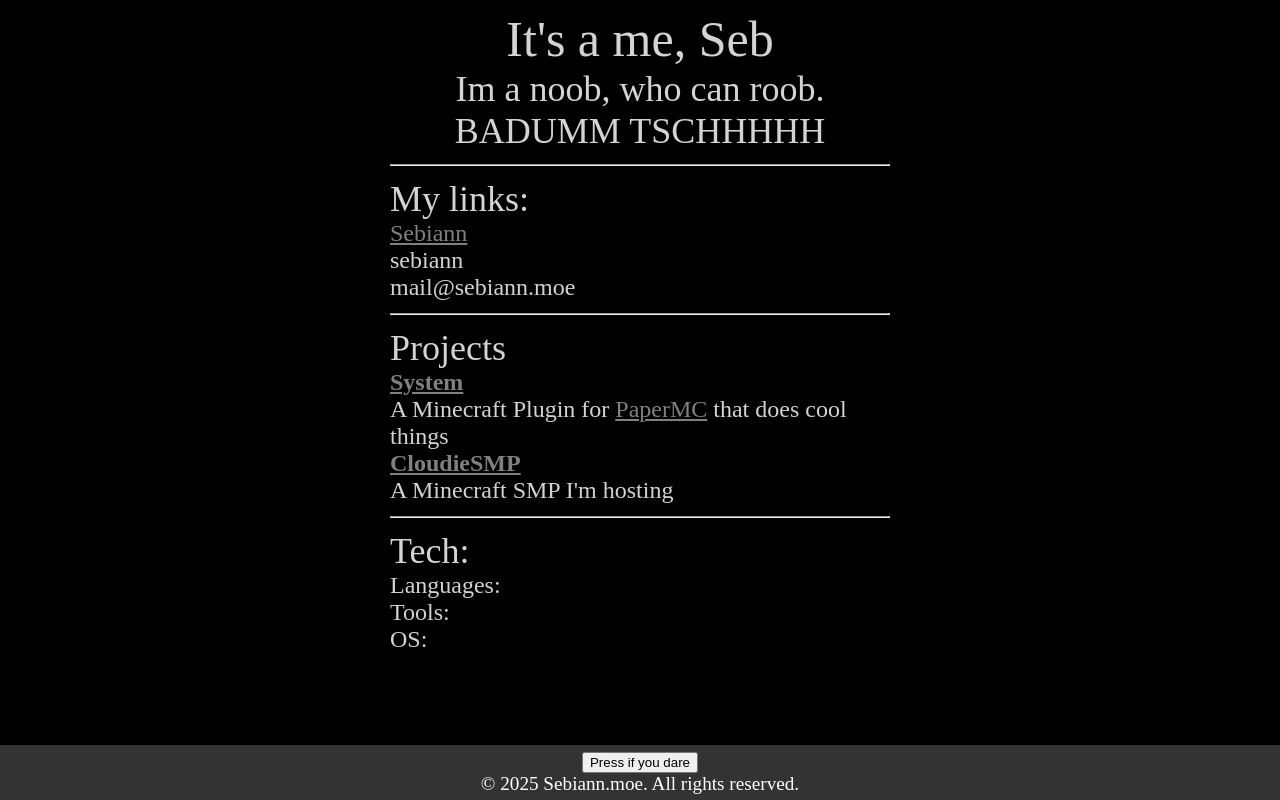
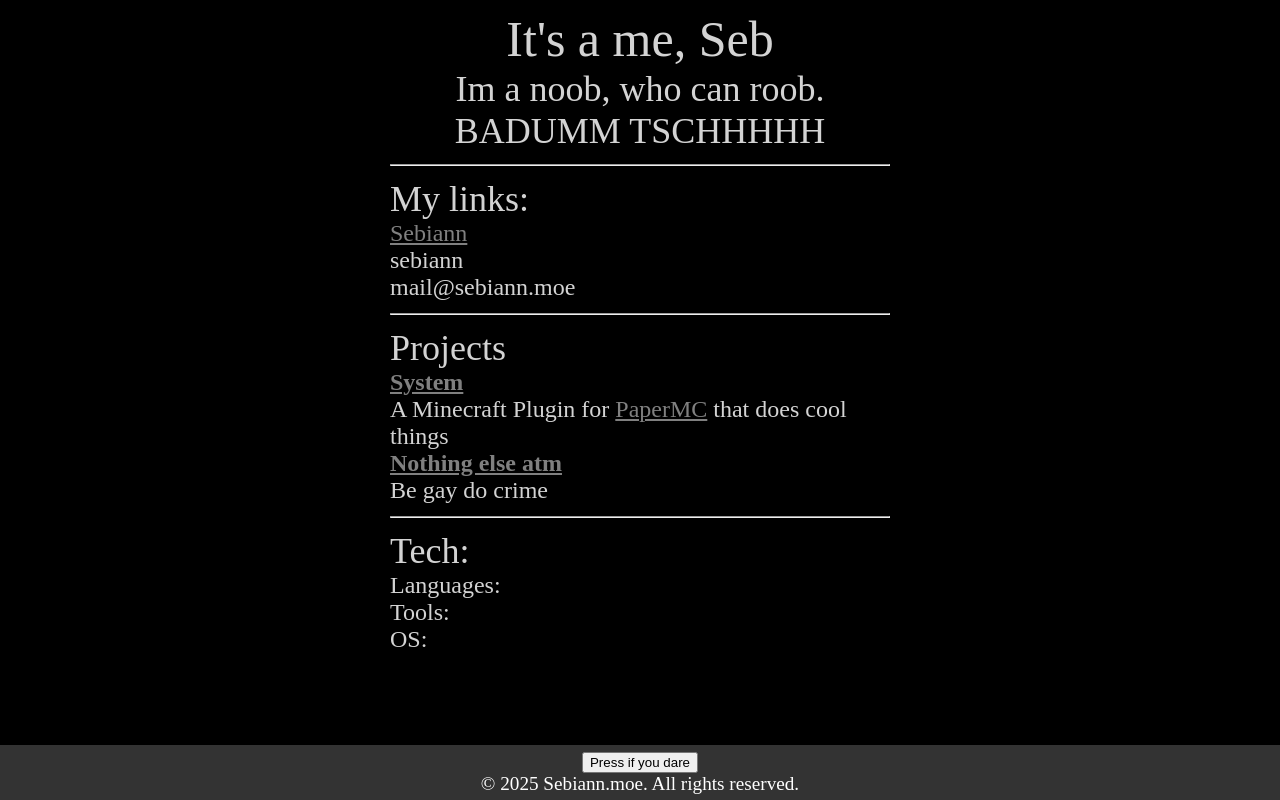
Before and after one commit to Sebiann/Sebiann, a plain HTML site: page index.html in a window 1280 px wide. Drawn offline with Linux system fonts and the light colour scheme; a web font is replaced by a local one.

Commit message:
small change
Signed-off-by: Sebastian <code@sebiann.moe>

```diff
--- a/index.html
+++ b/index.html
@@ -50,8 +50,8 @@
                     <h3>Projects</h3>
                     <h4><a href="https://github.com/Sebiann/System">System</a></h4>
                     <p>A Minecraft Plugin for <a href="https://papermc.io/">PaperMC</a> that does cool things</p>
-                    <h4><a href="https://cloudiesmp.github.io/">CloudieSMP</a></h4>
-                    <p>A Minecraft SMP I'm hosting</p>
+                    <h4><a href="">Nothing else atm</a></h4>
+                    <p>Be gay do crime</p>
                 </section>
                 <hr />
                 <section>
```
